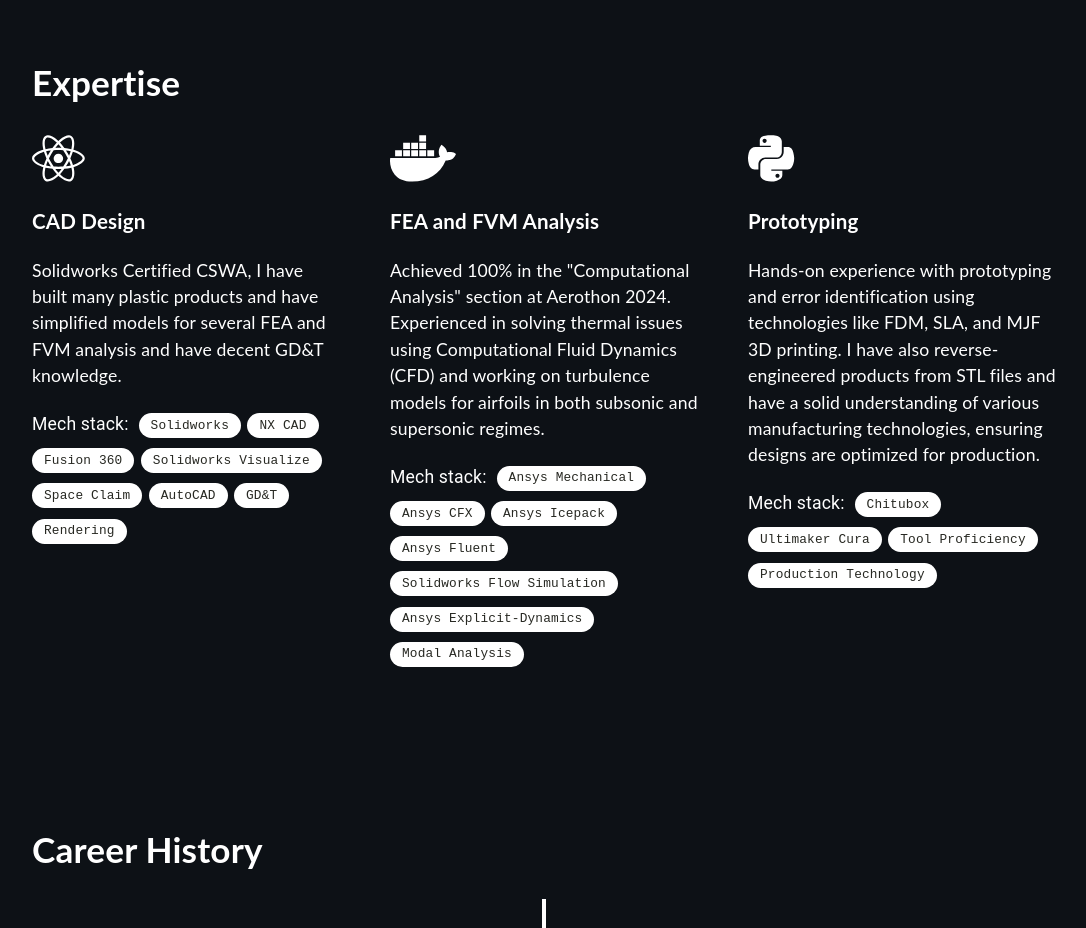
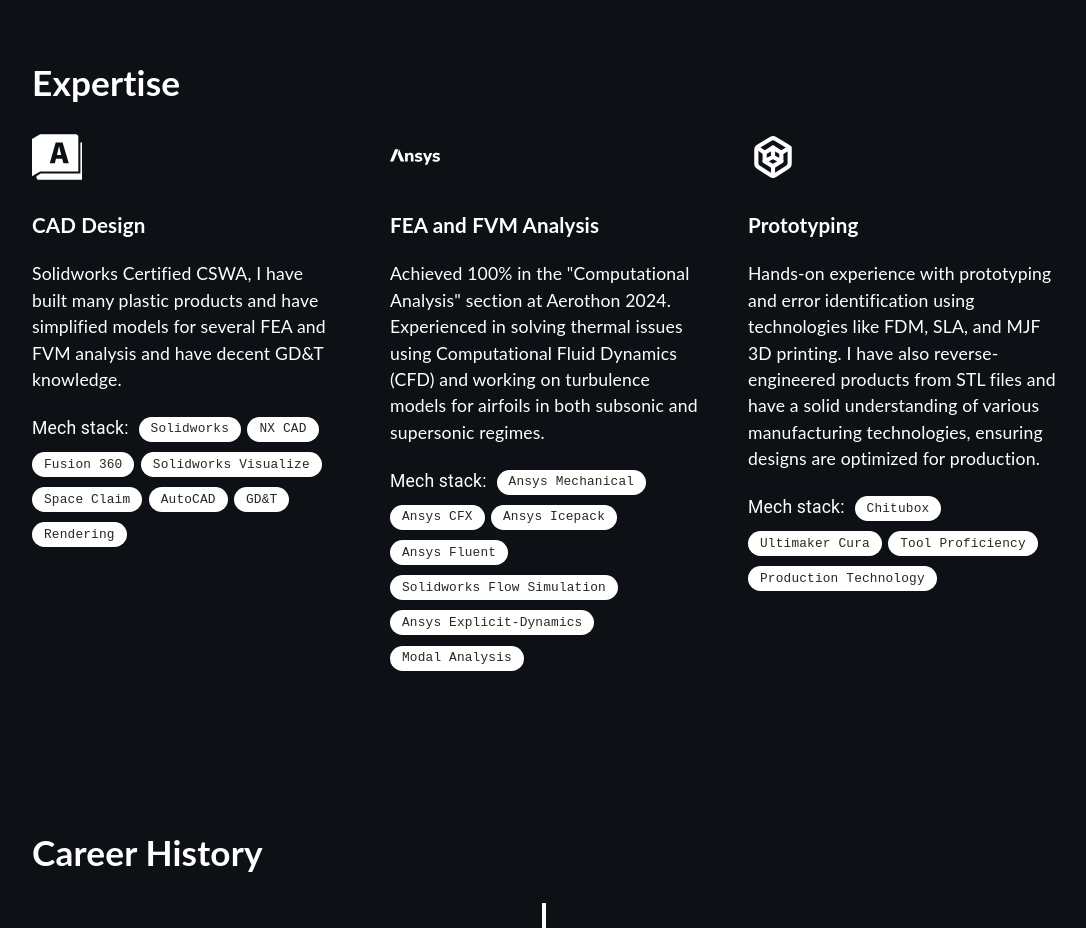
Before and after one commit to manishbazz/Manish_pft, a React (Create React App) app: page / in a window 1280 px wide. Shown: the part 860-1788 px from the top of the page, without its empty margins (96-1182 px from the left). Built offline with nearby package versions, Linux system fonts and the light colour scheme.

Commit message:
added: icons

```diff
--- a/package.json
+++ b/package.json
@@ -21,6 +21,7 @@
     "@types/react-dom": "^18.3.0",
     "react": "^18.3.1",
     "react-dom": "^18.3.1",
+    "react-icons": "^5.3.0",
     "react-scripts": "5.0.1",
     "react-vertical-timeline-component": "^3.6.0",
     "sass": "^1.77.4",
--- a/src/components/Expertise.tsx
+++ b/src/components/Expertise.tsx
@@ -2,6 +2,8 @@
 import '@fortawesome/free-regular-svg-icons'
 import { FontAwesomeIcon } from '@fortawesome/react-fontawesome';
 import { faReact, faDocker, faPython } from '@fortawesome/free-brands-svg-icons';
+import { SiAnsys, SiAutocad, SiBlender } from "react-icons/si";
+import { TbHexagon3D } from "react-icons/tb";
 import Chip from '@mui/material/Chip';
 import '../assets/styles/Expertise.scss';
 
@@ -40,7 +42,7 @@
             <h1>Expertise</h1>
             <div className="skills-grid">
                 <div className="skill">
-                    <FontAwesomeIcon icon={faReact} size="3x"/>
+                    <SiAutocad size={50}/>
                     <h3>CAD Design</h3>
                     <p>Solidworks Certified CSWA, I have built many plastic products and have simplified models for several FEA and FVM analysis and  have decent GD&T knowledge.</p>
                     <div className="flex-chips">
@@ -52,7 +54,7 @@
                 </div>
 
                 <div className="skill">
-                    <FontAwesomeIcon icon={faDocker} size="3x"/>
+                    <SiAnsys size={50}/>
                     <h3>FEA and FVM Analysis</h3>
                     <p>Achieved 100% in the "Computational Analysis" section at Aerothon 2024. Experienced in solving thermal issues using Computational Fluid Dynamics (CFD) and working on turbulence models for airfoils in both subsonic and supersonic regimes.</p>
                     <div className="flex-chips">
@@ -64,7 +66,7 @@
                 </div>
 
                 <div className="skill">
-                    <FontAwesomeIcon icon={faPython} size="3x"/>
+                    <TbHexagon3D size={50}/>
                     <h3>Prototyping</h3>
                     <p>Hands-on experience with prototyping and error identification using technologies like FDM, SLA, and MJF 3D printing. I have also reverse-engineered products from STL files and have a solid understanding of various manufacturing technologies, ensuring designs are optimized for production.</p>
                     <div className="flex-chips">
```
Also changed, not shown: 1 other file (tests, documents, lock files or other folders).
